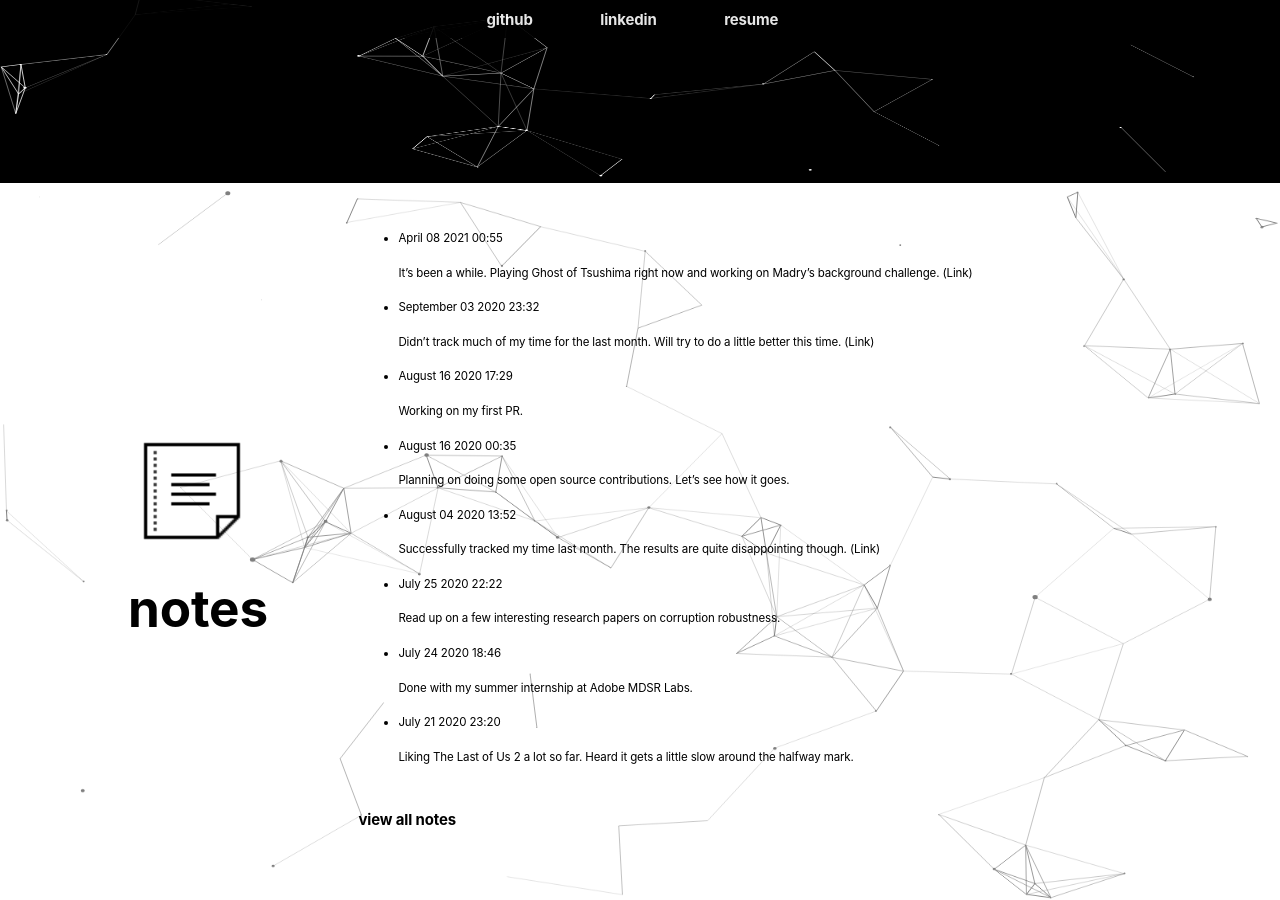
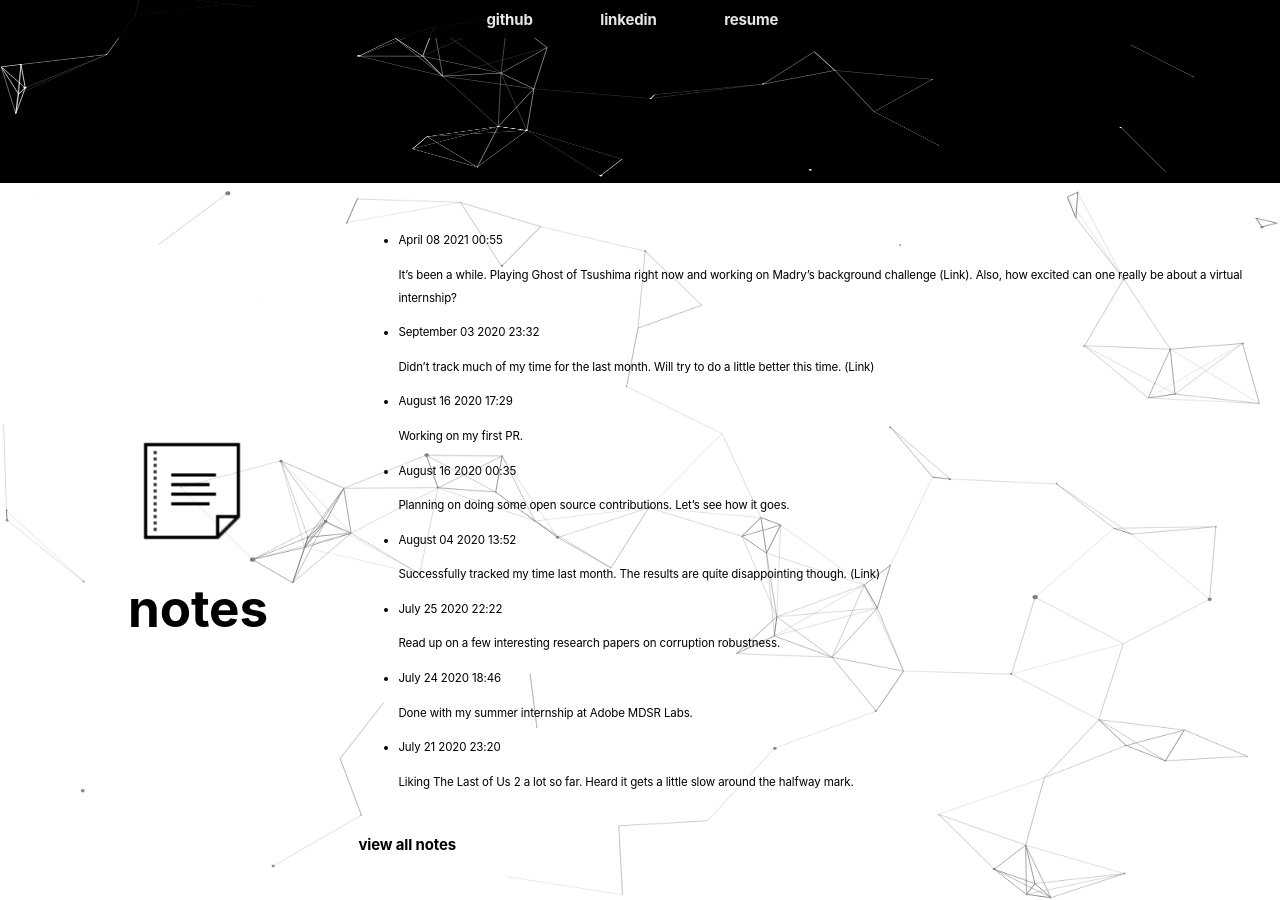
Before and after one commit to vedantsingh1404/website-v2.0, a Jekyll site: the page built from index.html, in a window 1280 px wide and 900 px high, scrolled down 1033 px. Built offline with Jekyll 4.4.1, drawn with Linux system fonts in a browser that asks for light colours.

Commit message:
add note

```diff
--- a/_data/notes.yml
+++ b/_data/notes.yml
@@ -1,7 +1,7 @@
 - date: April 08 2021 00:55
   content: |
       It's been a while. Playing Ghost of Tsushima right now and working on Madry's
-      background challenge. [(Link)](https://github.com/MadryLab/backgrounds_challenge)
+      background challenge [(Link)](https://github.com/MadryLab/backgrounds_challenge). Also, how excited can one really be about a virtual internship?
 
 - date: September 03 2020 23:32
   content: |
```
